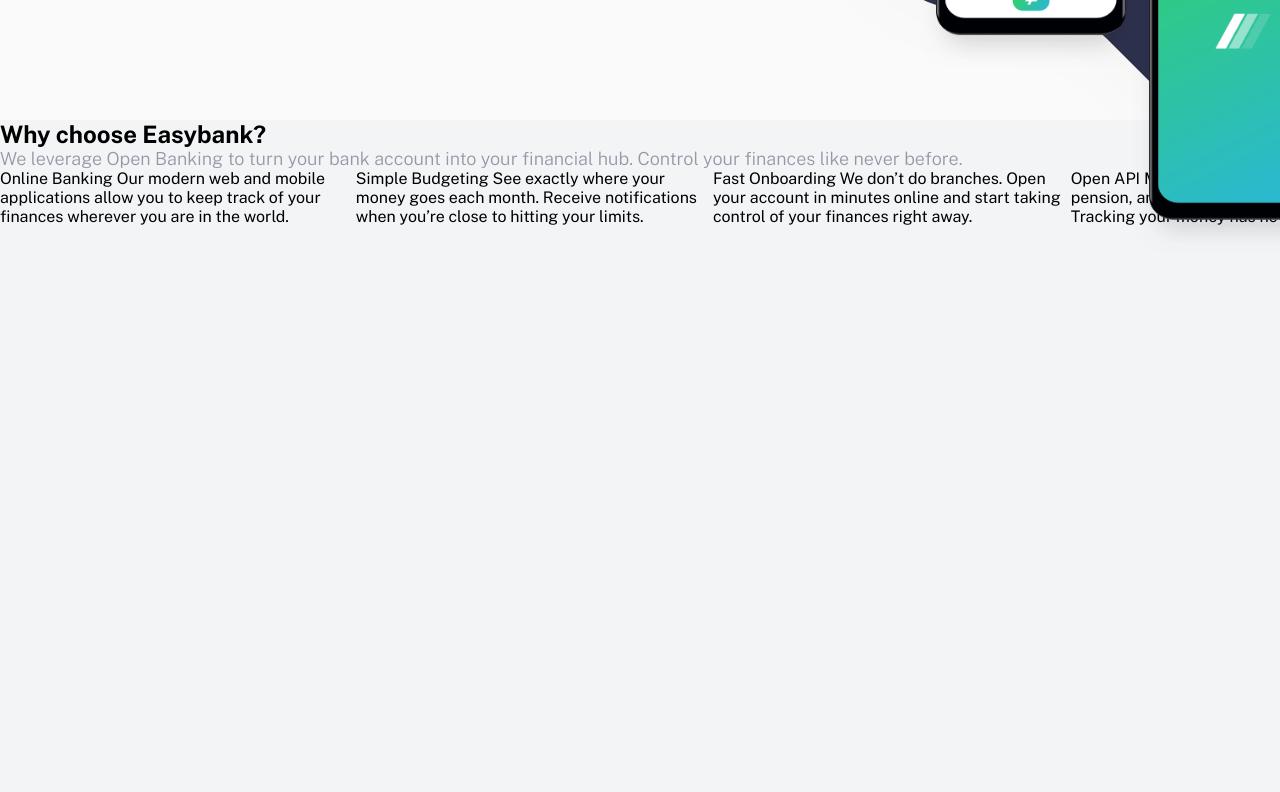
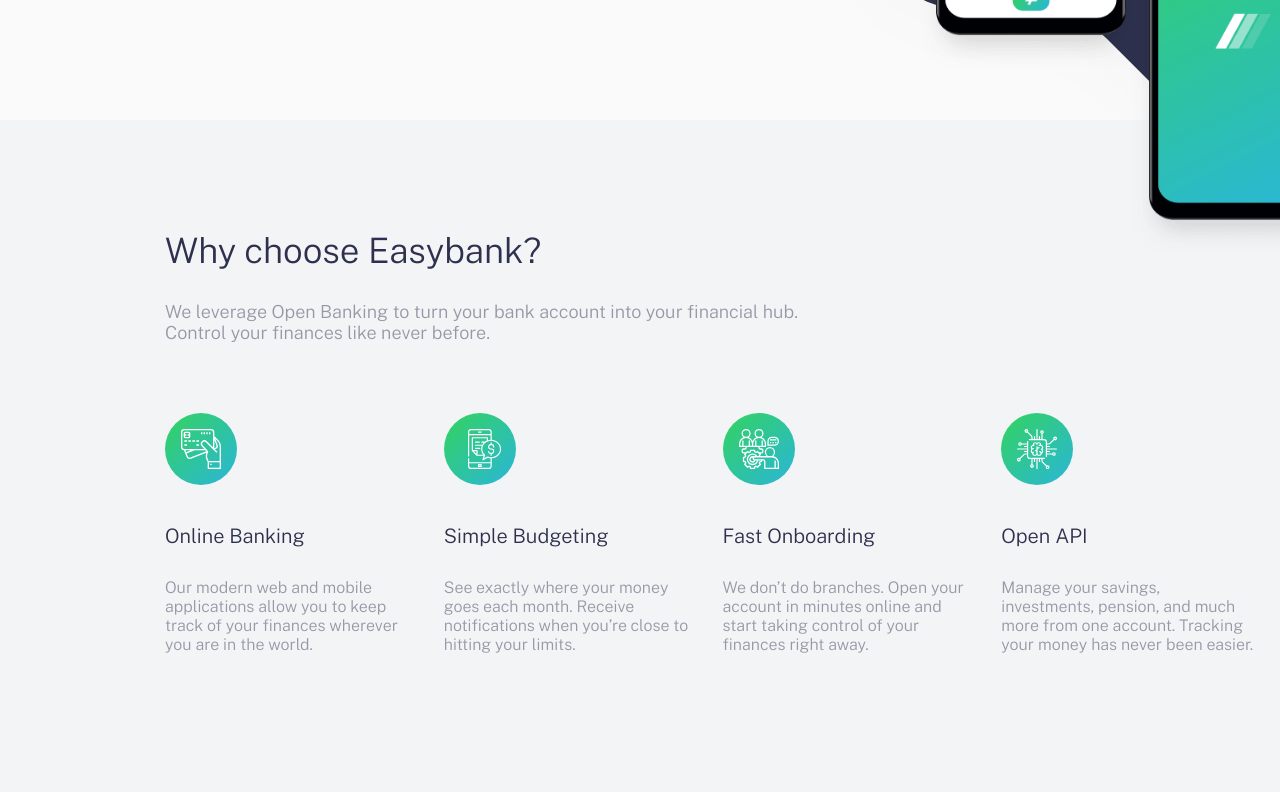
Before and after one commit to UrsulaSpela/easybank-landing-page-master, a plain HTML site: page index.html in a window 1280 px wide. Shown: the part 640-1432 px from the top of the page. Drawn offline with nearby package versions, Linux system fonts and the light colour scheme.

Commit message:
Add files via upload

```diff
--- a/index.html
+++ b/index.html
@@ -61,34 +61,38 @@
       <h2>Why choose Easybank?</h2>
 
       <h3>
-        We leverage Open Banking to turn your bank account into your financial hub. Control
+        We leverage Open Banking to turn your bank account into your financial hub. <br> Control
         your finances like never before.
       </h3>
     </div>
 
     <div class="about-items">
-      <div>
-        Online Banking
-        Our modern web and mobile applications allow you to keep track of your finances
-        wherever you are in the world.
+      <div class="about-item">
+        <img src="images/icon-online.svg" alt="">
+        <h5>Online Banking</h5>
+        <p>Our modern web and mobile applications allow you to keep track of your finances
+          wherever you are in the world.</p>
       </div>
 
-      <div>
-        Simple Budgeting
-        See exactly where your money goes each month. Receive notifications when you’re
-        close to hitting your limits.
+      <div class="about-item">
+        <img src="images/icon-budgeting.svg" alt="">
+        <h5>Simple Budgeting</h5>
+        <p>See exactly where your money goes each month. Receive notifications when you’re
+          close to hitting your limits.</p>
       </div>
 
-      <div>
-        Fast Onboarding
-        We don’t do branches. Open your account in minutes online and start taking control
-        of your finances right away.
+      <div class="about-item">
+        <img src="images/icon-onboarding.svg" alt="">
+        <h5>Fast Onboarding</h5>
+        <p>We don’t do branches. Open your account in minutes online and start taking control
+          of your finances right away.</p>
       </div>
 
-      <div>
-        Open API
-        Manage your savings, investments, pension, and much more from one account. Tracking
-        your money has never been easier.
+      <div class="about-item">
+        <img src="images/icon-api.svg" alt="">
+        <h5>Open API</h5>
+        <p>Manage your savings, investments, pension, and much more from one account. Tracking
+          your money has never been easier.</p>
       </div>
     </div>
   </div>
--- a/style.css
+++ b/style.css
@@ -70,9 +70,39 @@ h3{
 .about{
     height: 675px;
     background: hsl(220, 16%, 96%);
+    padding: 110px 160px 0 165px;
+}
+h2{
+    color:hsl(233, 26%, 24%);
+    font-size: 35px;
+    font-weight: 300;
+}
+.about h2{
+    margin-bottom: 30px;
+}
+.about h3{
+    margin-bottom: 70px;
 }
 .about-items{
     display: flex;
+}
+.about-item{
+    width: 255px;
+    margin-right: 25px;
+}
+.about-item img{
+    margin-bottom: 35px;
+}
+.about-item h5{
+    font-size: 20px;
+    font-weight: 300;
+    color:hsl(233, 26%, 24%);
+    margin-bottom: 30px;
+}
+.about-item p{
+    font-size: 16px;
+    font-weight: 300;
+    color:hsl(233, 8%, 62%);
 }
 /* ARTICLES */
 .articles{
```
